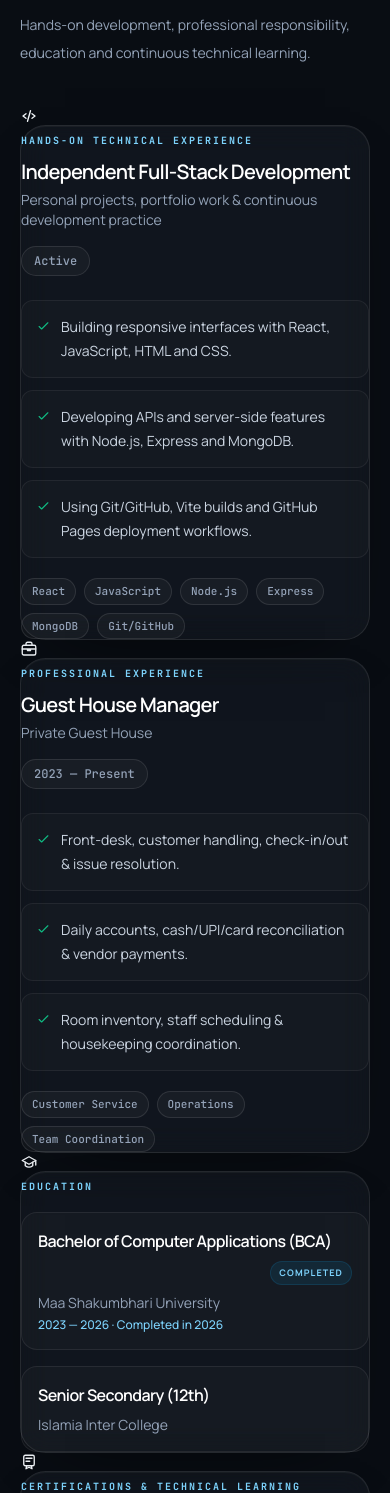
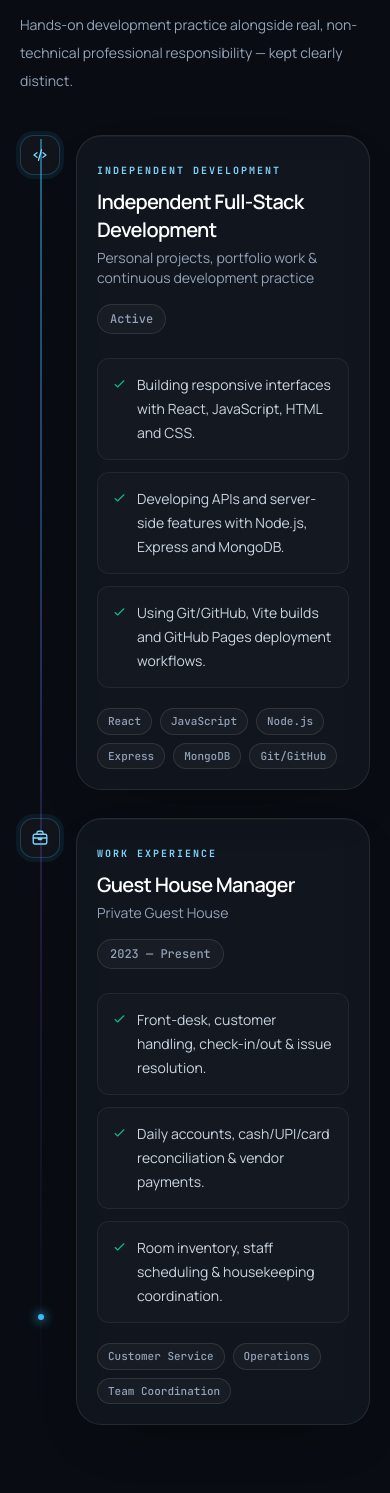
Before and after one commit to mr-faheem/faheem.portfolio, a React (Vite) app: page / in a window 390 px wide. Shown: the part 7167-8660 px from the top of the page. Built offline with nearby package versions, Linux system fonts and the light colour scheme.

Commit message:
Polish experience contact and footer

```diff
--- a/src/sections/Experience/index.jsx
+++ b/src/sections/Experience/index.jsx
@@ -1,7 +1,40 @@
 import React from "react";
 import SectionHeading from "../../components/common/SectionHeading.jsx";
 import Icon from "../../components/common/Icons.jsx";
-import { technicalLearning } from "../../data/learning.js";
+
+// Verified only — see audit notes in the Phase 6 report before editing this.
+// "Guest House Manager" is a real, non-technical role and must stay titled
+// exactly that — never reworded into a technical/IT job title.
+const journey = [
+  {
+    id: "development",
+    icon: "code",
+    category: "Independent Development",
+    role: "Independent Full-Stack Development",
+    org: "Personal projects, portfolio work & continuous development practice",
+    date: "Active",
+    points: [
+      "Building responsive interfaces with React, JavaScript, HTML and CSS.",
+      "Developing APIs and server-side features with Node.js, Express and MongoDB.",
+      "Using Git/GitHub, Vite builds and GitHub Pages deployment workflows.",
+    ],
+    tags: ["React", "JavaScript", "Node.js", "Express", "MongoDB", "Git/GitHub"],
+  },
+  {
+    id: "work",
+    icon: "briefcase",
+    category: "Work Experience",
+    role: "Guest House Manager",
+    org: "Private Guest House",
+    date: "2023 — Present",
+    points: [
+      "Front-desk, customer handling, check-in/out & issue resolution.",
+      "Daily accounts, cash/UPI/card reconciliation & vendor payments.",
+      "Room inventory, staff scheduling & housekeeping coordination.",
+    ],
+    tags: ["Customer Service", "Operations", "Team Coordination"],
+  },
+];
 
 export default function Experience() {
   return (
@@ -9,113 +42,53 @@ export default function Experience() {
       <div className="container">
         <SectionHeading
           eyebrow="EXPERIENCE"
-          title="Experience & qualifications."
-          subtitle="Hands-on development, professional responsibility, education and continuous technical learning."
+          title="Experience & engineering journey."
+          subtitle="Hands-on development practice alongside real, non-technical professional responsibility — kept clearly distinct."
         />
 
-        <div className="experience-timeline" data-reveal>
-          <article className="experience-row">
-            <div className="timeline-marker"><Icon name="code" size={18} /></div>
-            <div className="premium-card experience-card">
+        <div className="journey-timeline" data-reveal>
+          <div className="journey-spine" aria-hidden="true" />
+
+          {journey.map((entry, index) => (
+            <article
+              key={entry.id}
+              data-reveal
+              style={{ "--delay": `${index * 100}ms` }}
+              className="journey-node"
+            >
+              <div className="journey-marker">
+                <Icon name={entry.icon} size={18} />
+              </div>
+
+              <div className="premium-card journey-card">
                 <div className="flex flex-col gap-4 sm:flex-row sm:items-start sm:justify-between">
                   <div>
-                  <span className="timeline-type">Hands-on Technical Experience</span>
-                  <h3 className="mt-2 text-xl font-semibold text-slate-950 dark:text-white">Independent Full-Stack Development</h3>
-                  <p className="mt-1 text-sm text-slate-500 dark:text-slate-400">Personal projects, portfolio work & continuous development practice</p>
+                    <span className="timeline-type">{entry.category}</span>
+                    <h3 className="mt-2 text-xl font-semibold text-slate-950 dark:text-white">{entry.role}</h3>
+                    <p className="mt-1 text-sm text-slate-500 dark:text-slate-400">{entry.org}</p>
                   </div>
-                <span className="date-chip">Active</span>
+                  <span className="date-chip">{entry.date}</span>
                 </div>
 
                 <ul className="mt-6 grid gap-3 text-sm leading-6 text-slate-600 dark:text-slate-300 md:grid-cols-3">
-                <li className="experience-point"><Icon name="check" size={15} /> Building responsive interfaces with React, JavaScript, HTML and CSS.</li>
-                <li className="experience-point"><Icon name="check" size={15} /> Developing APIs and server-side features with Node.js, Express and MongoDB.</li>
-                <li className="experience-point"><Icon name="check" size={15} /> Using Git/GitHub, Vite builds and GitHub Pages deployment workflows.</li>
+                  {entry.points.map((point) => (
+                    <li key={point} className="experience-point">
+                      <Icon name="check" size={15} />
+                      {point}
+                    </li>
+                  ))}
                 </ul>
 
                 <div className="mt-5 flex flex-wrap gap-2">
-                {["React", "JavaScript", "Node.js", "Express", "MongoDB", "Git/GitHub"].map((tag) => (
-                  <span key={tag} className="tech-chip">{tag}</span>
+                  {entry.tags.map((tag) => (
+                    <span key={tag} className="tech-chip">
+                      {tag}
+                    </span>
                   ))}
                 </div>
               </div>
             </article>
-
-          <article className="experience-row">
-            <div className="timeline-marker"><Icon name="briefcase" size={18} /></div>
-            <div className="premium-card experience-card">
-              <div className="flex flex-col gap-4 sm:flex-row sm:items-start sm:justify-between">
-                <div>
-                  <span className="timeline-type">Professional Experience</span>
-                  <h3 className="mt-2 text-xl font-semibold text-slate-950 dark:text-white">Guest House Manager</h3>
-                  <p className="mt-1 text-sm text-slate-500 dark:text-slate-400">Private Guest House</p>
-                </div>
-                <span className="date-chip">2023 — Present</span>
-              </div>
-
-              <ul className="mt-6 grid gap-3 text-sm leading-6 text-slate-600 dark:text-slate-300 md:grid-cols-3">
-                <li className="experience-point"><Icon name="check" size={15} /> Front-desk, customer handling, check-in/out & issue resolution.</li>
-                <li className="experience-point"><Icon name="check" size={15} /> Daily accounts, cash/UPI/card reconciliation & vendor payments.</li>
-                <li className="experience-point"><Icon name="check" size={15} /> Room inventory, staff scheduling & housekeeping coordination.</li>
-              </ul>
-
-              <div className="mt-5 flex flex-wrap gap-2">
-                {["Customer Service", "Operations", "Team Coordination"].map((tag) => (
-                  <span key={tag} className="tech-chip">{tag}</span>
           ))}
-              </div>
-            </div>
-          </article>
-
-          <article className="experience-row">
-            <div className="timeline-marker"><Icon name="graduation" size={18} /></div>
-            <div className="premium-card experience-card">
-              <span className="timeline-type">Education</span>
-              <div className="mt-4 grid gap-4 md:grid-cols-2">
-                <div className="soft-panel p-4">
-                  <div className="flex flex-wrap items-center justify-between gap-2">
-                    <h3 className="text-base font-semibold text-slate-950 dark:text-white">Bachelor of Computer Applications (BCA)</h3>
-                    <span className="learning-status learning-status-complete">Completed</span>
-                  </div>
-                  <p className="mt-2 text-sm text-slate-500 dark:text-slate-400">Maa Shakumbhari University</p>
-                  <p className="mt-1 text-xs font-medium text-primary-600 dark:text-primary-300">2023 — 2026 · Completed in 2026</p>
-                </div>
-                <div className="soft-panel p-4">
-                  <h3 className="text-base font-semibold text-slate-950 dark:text-white">Senior Secondary (12th)</h3>
-                  <p className="mt-2 text-sm text-slate-500 dark:text-slate-400">Islamia Inter College</p>
-                </div>
-              </div>
-            </div>
-          </article>
-
-          <article className="experience-row">
-            <div className="timeline-marker"><Icon name="certificate" size={18} /></div>
-            <div className="premium-card experience-card">
-              <div className="flex flex-col gap-2 sm:flex-row sm:items-end sm:justify-between">
-                <div>
-                  <span className="timeline-type">Certifications & Technical Learning</span>
-                  <h3 className="mt-2 text-xl font-semibold text-slate-950 dark:text-white">Currently building stronger technical credentials</h3>
-                </div>
-                <span className="date-chip">In Progress</span>
-              </div>
-
-              <p className="mt-3 max-w-3xl text-sm leading-6 text-slate-500 dark:text-slate-400">
-                These learning tracks are currently in progress. Certificate links and credentials will be added here after successful completion.
-              </p>
-
-              <div className="mt-6 grid gap-4 md:grid-cols-2">
-                {technicalLearning.map((item) => (
-                  <div key={`${item.title}-${item.provider}`} className="soft-panel learning-card">
-                    <span className="learning-card-icon"><Icon name={item.icon} size={19} /></span>
-                    <div className="min-w-0 flex-1">
-                      <h3 className="text-sm font-semibold text-slate-950 dark:text-white">{item.title}</h3>
-                      <p className="mt-1 text-xs text-slate-500 dark:text-slate-400">{item.provider}</p>
-                    </div>
-                    <span className="learning-status">{item.status}</span>
-                  </div>
-                ))}
-              </div>
-            </div>
-          </article>
         </div>
       </div>
     </section>
--- a/src/sections/Footer/index.jsx
+++ b/src/sections/Footer/index.jsx
@@ -10,7 +10,8 @@ export default function Footer() {
             <span className="brand-symbol brand-symbol-small">F</span>
             Mohd Faheem
           </a>
-          <p className="mt-2 text-xs text-slate-400">© 2026 Mohd Faheem. Built with React.</p>
+          <p className="mt-2 text-xs text-slate-400">© 2026 Mohd Faheem.</p>
+          <p className="footer-tagline">Built with React + Vite · Deployed with GitHub Pages</p>
         </div>
 
         <div className="flex flex-wrap items-center justify-center gap-2">
```
Also changed, not shown: src/sections/Contact/index.jsx (+65 -12 lines), src/styles/global.css (+39 -1 lines). Lines whose indentation alone changed are shown as unchanged.
